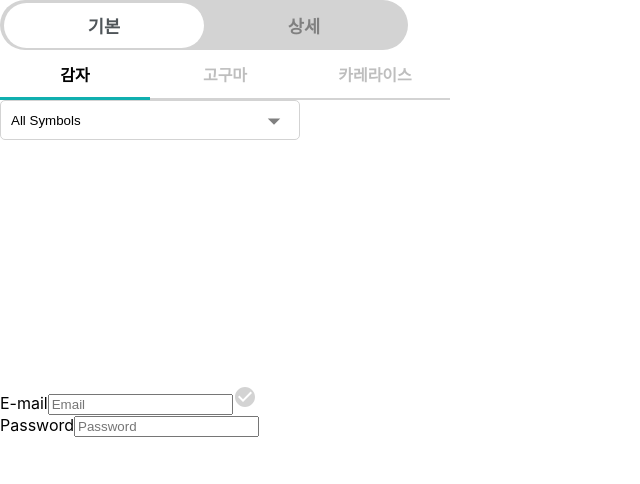
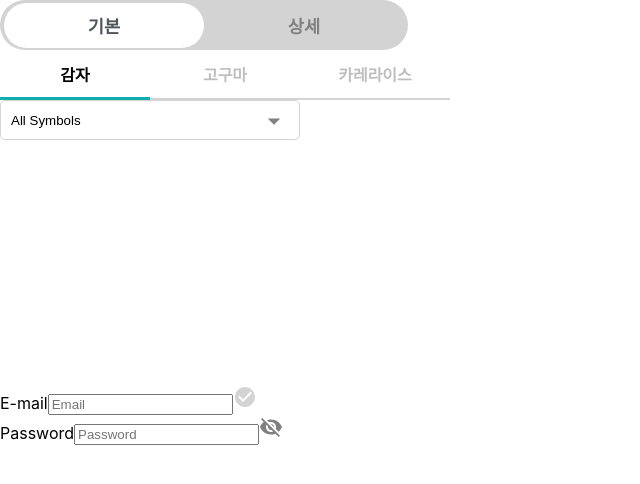
Before and after one commit to seungyeon119/wanted_pre_onboarding, a React (Create React App) app: page / in a window 1280 px wide. Shown: the top 484 px of the page, without its empty margins (0-640 px from the left). Built offline with nearby package versions, Linux system fonts and the light colour scheme.

Commit message:
비밀번호 노출/숨김 버튼 구현

```diff
--- a/src/components/Input.js
+++ b/src/components/Input.js
@@ -2,6 +2,8 @@ import { useState } from 'react';
 import styled from 'styled-components';
 
 import { ReactComponent as CheckSvg } from '../assets/check_circle.svg';
+import { ReactComponent as VisOffSvg } from '../assets/visibility_off_black_24dp.svg';
+import { ReactComponent as VisOnSvg } from '../assets/visibility_black_24dp.svg';
 
 const Container = styled.div``;
 
@@ -12,10 +14,17 @@ const StyledLabel = styled.label``;
 const CheckIcon = styled(CheckSvg)`
   fill: ${({ isValid }) => (isValid ? '#10AFAF' : '#d3d3d3')};
 `;
+const VisOffIcon = styled(VisOffSvg)`
+  fill: gray;
+`;
+const VisOnIcon = styled(VisOnSvg)`
+  fill: #10afaf;
+`;
 
 function Input() {
   const [email, setEmail] = useState('');
   const [isValid, setIsValid] = useState(false);
+  const [isVisible, setIsVisible] = useState(false);
 
   const validateEmail = (value) => {
     const emailRegex = /\S+@\S+\.\S+/;
@@ -29,7 +38,9 @@ function Input() {
     setEmail(value);
     validateEmail(value);
   };
-
+  const handleVisibility = () => {
+    setIsVisible(!isVisible);
+  };
   return (
     <form>
       <Container>
@@ -39,7 +50,12 @@ function Input() {
       </Container>
       <Container>
         <StyledLabel htmlFor="password">Password</StyledLabel>
-        <StyledInput id="password" placeholder="Password" />
+        <StyledInput id="password" placeholder="Password" type={isVisible ? 'text' : 'password'} />
+        {isVisible ? (
+          <VisOnIcon onClick={handleVisibility} />
+        ) : (
+          <VisOffIcon onClick={handleVisibility} />
+        )}
       </Container>
     </form>
   );
```
Also changed, not shown: src/App.css (line endings or trailing spaces), src/assets/visibility_black_24dp.svg (added), src/assets/visibility_off_black_24dp.svg (added).
